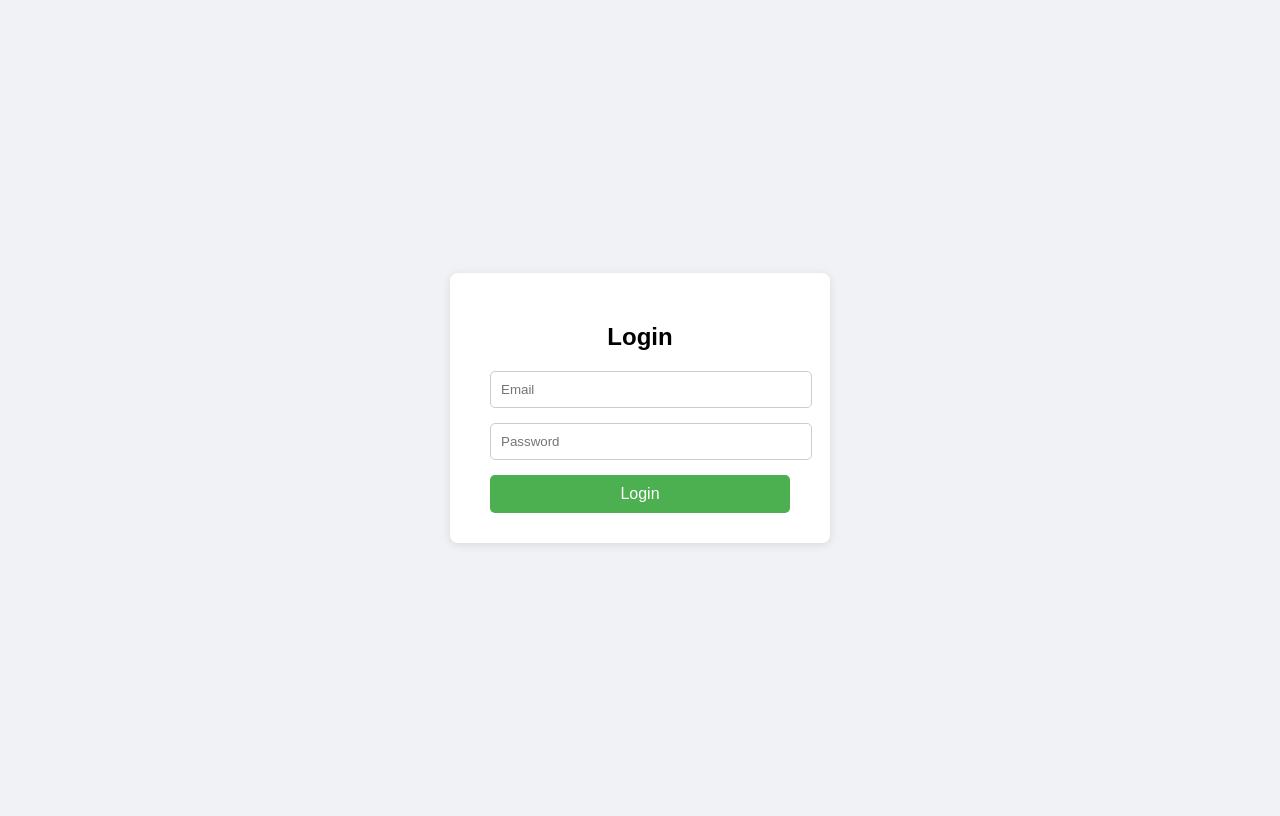
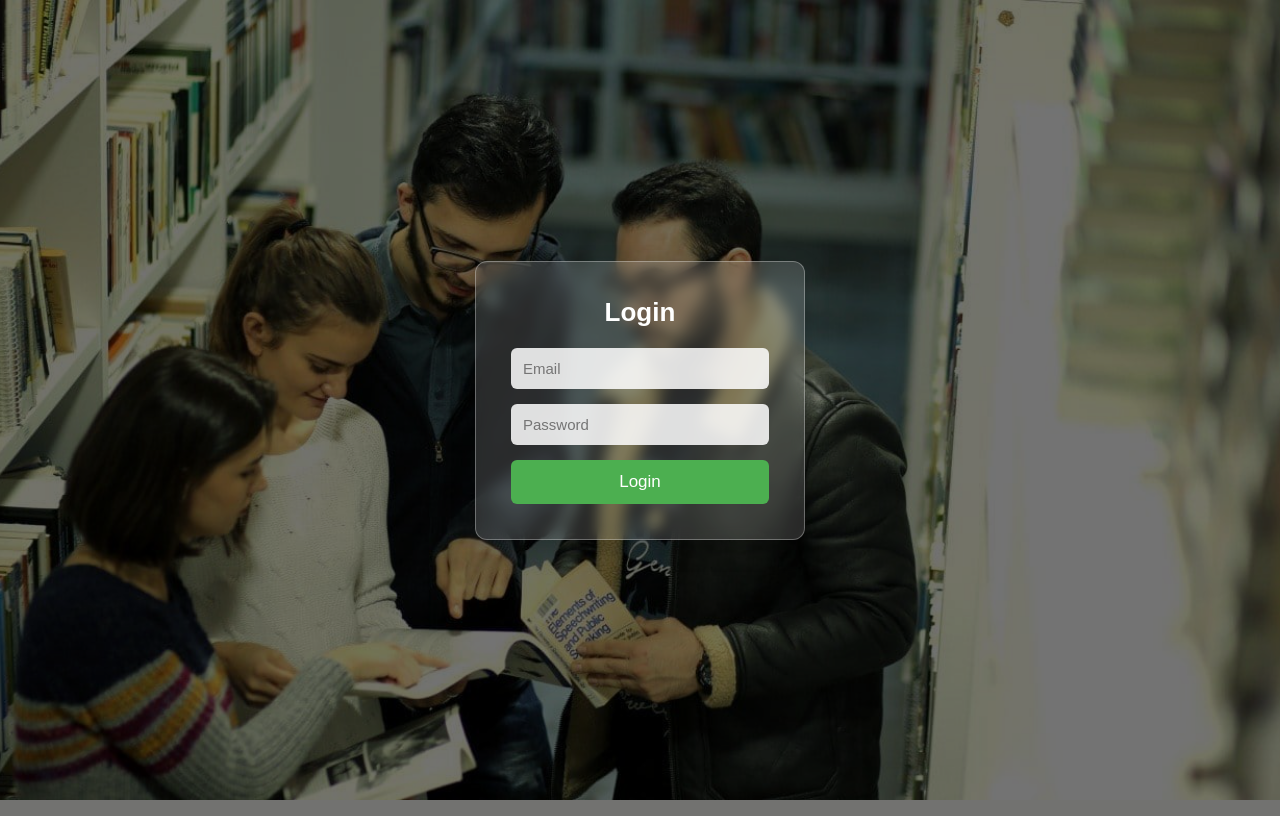
Before and after one commit to aminbisl17/studentManagement, a PHP site: page /src/frontend/static/login.html in a window 1280 px wide. Run offline with PHP 8.4, Linux system fonts and the light colour scheme.

Commit message:
permiresimi i log-in

```diff
--- a/src/frontend/CSS/login.css
+++ b/src/frontend/CSS/login.css
@@ -1,45 +1,108 @@
+ /* Zero spacing */
+* {
+    margin: 0;
+    padding: 0;
+    box-sizing: border-box;
+}
+
 body {
     font-family: Arial, sans-serif;
-            background-color: #f0f2f5;
+
+    /* Background image */
+    background-image: url('../IMAGES/mbeimg.png');
+    background-size: cover;
+    background-position: center;
+    background-repeat: no-repeat;
+
+    /* Center login */
     display: flex;
     justify-content: center;
     align-items: center;
+
     height: 100vh;
+    position: relative;
+    overflow: hidden;
 }
+
+/* Overlay i zi */
+#black {
+    position: absolute;
+    top: 0;
+    left: 0;
+
+    width: 100%;
+    height: 100%;
+    background-color: rgba(0, 0, 0, 0.55);
+
+    z-index: 1;
+}
+
+/* Login glass-effect */
 .login-container {
-            background-color: white;
-            padding: 30px 40px;
-            border-radius: 8px;
-            box-shadow: 0 2px 10px rgba(0,0,0,0.1);
-            width: 300px;
+    position: relative;
+    z-index: 2;
+
+    width: 330px;
+    padding: 35px;
+
+    background: rgba(255, 255, 255, 0.15);
+    backdrop-filter: blur(7px);
+
+    border-radius: 12px;
+    border: 1px solid rgba(255, 255, 255, 0.3);
+
+    box-shadow: 0 8px 25px rgba(0, 0, 0, 0.2);
+
+    color: white;
+    text-align: center;
 }
+
+/* Title */
 .login-container h2 {
-            text-align: center;
     margin-bottom: 20px;
+    font-size: 26px;
+    font-weight: bold;
 }
+
+/* Inputs */
 .login-container input[type="email"],
 .login-container input[type="password"] {
     width: 100%;
-            padding: 10px;
+    padding: 12px;
+
     margin-bottom: 15px;
-            border: 1px solid #ccc;
-            border-radius: 5px;
+    border-radius: 6px;
+    border: none;
+
+    background: rgba(255, 255, 255, 0.85);
+    font-size: 15px;
+    outline: none;
 }
+
+/* Button */
 .login-container button {
     width: 100%;
-            padding: 10px;
+    padding: 12px;
+
     background-color: #4CAF50;
+    border: none;
+    border-radius: 6px;
+
     color: white;
-            border: none;
-            border-radius: 5px;
-            font-size: 16px;
+    font-size: 17px;
     cursor: pointer;
+
+    transition: 0.2s ease-in-out;
 }
+
 .login-container button:hover {
-            background-color: #45a049;
+    background-color: #3e8e41;
+    transform: scale(1.02);
 }
+
+/* Error message */
 .error {
-            color: red;
-            text-align: center;
-            margin-bottom: 10px;
+    color: #ff4a4a;
+    margin-bottom: 12px;
+    font-weight: bold;
 }
--- a/src/frontend/static/login.html
+++ b/src/frontend/static/login.html
@@ -7,9 +7,11 @@
     <link rel="stylesheet" href="../CSS/login.css">
 </head>
 <body>
+    <div id="black">
+
+    </div>
 
     <p id="error"></p>
-
 
     <div class="login-container">
         <h2>Login</h2>
```
Lines whose indentation alone changed are shown as unchanged.
